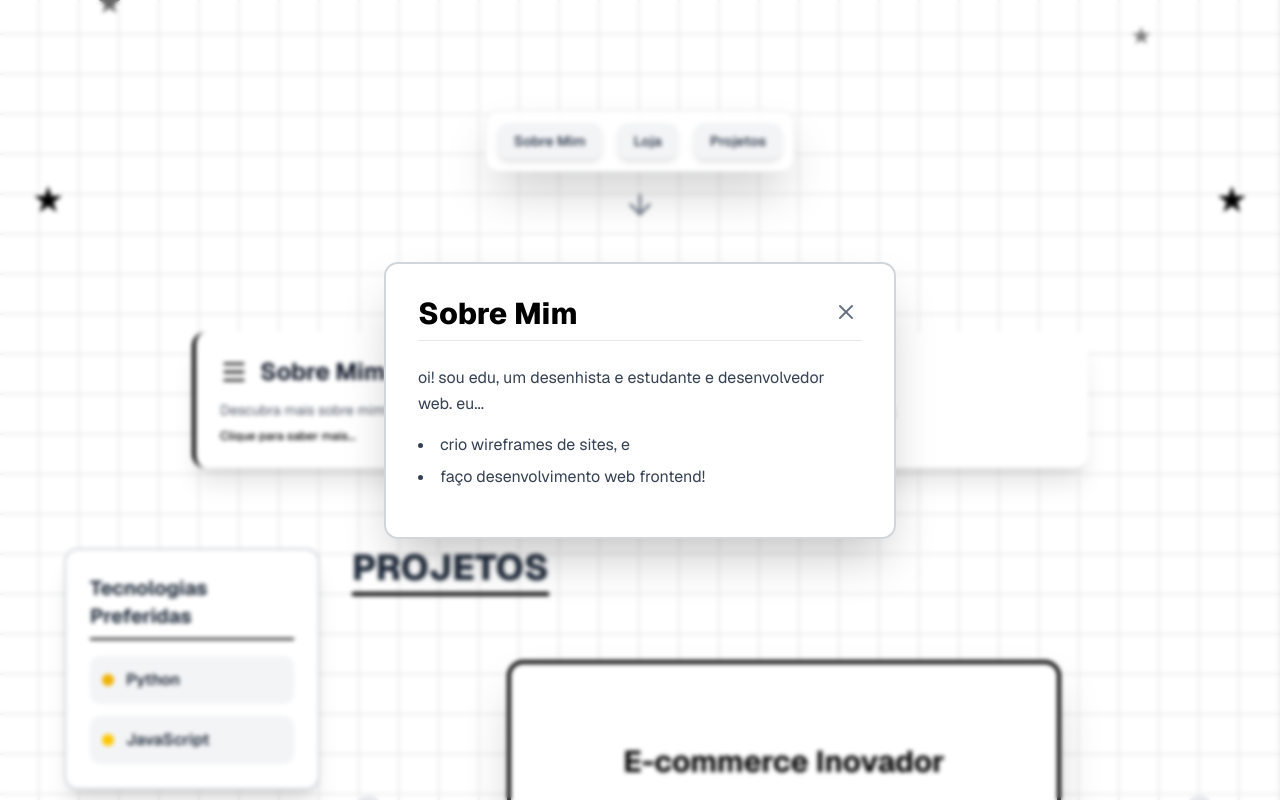
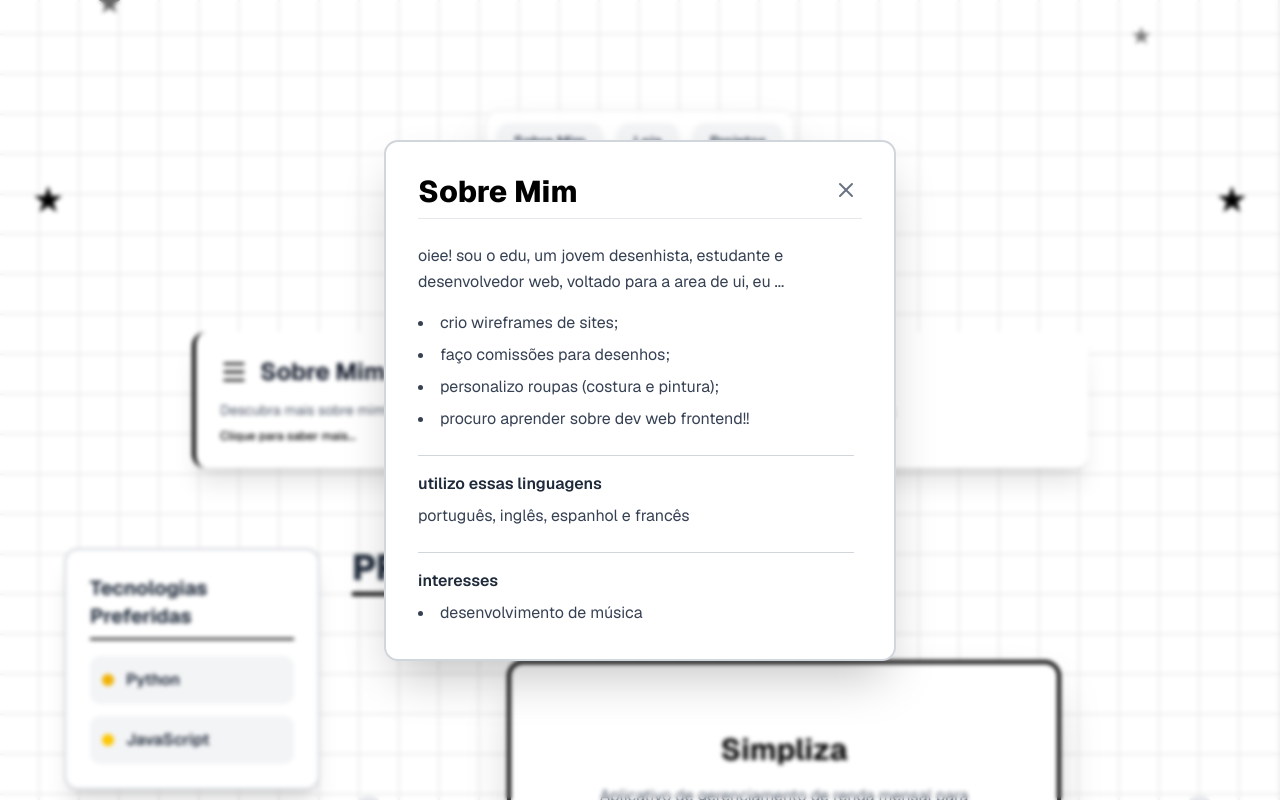
Before and after one commit to EduardoRomaniniPessoa/portifolio-eduardo-pessoa, a Next.js app in the folder portifolio/: page / in a window 1280 px wide. Both pictures are taken after a click on the element 408 px from the left and 948 px from the top of the page. Shown: the part 548-1348 px from the top of the page. Built offline with nearby package versions, Linux system fonts and the light colour scheme.

Commit message:
documentação, apenax

```diff
--- a/portifolio/src/app/page.jsx
+++ b/portifolio/src/app/page.jsx
@@ -9,9 +9,9 @@ import Squares from '../components/Squares';
 
 // --- Dados Mockados para Demonstração ---
 const MOCK_PROJECTS = [
-  { id: 1, name: "E-commerce Inovador", description: "Uma plataforma de vendas B2C com foco em usabilidade mobile e carregamento rápido.", specs: "Alto desempenho, Acessibilidade AA, SEO otimizado.", langs: ["React", "Next.js", "Tailwind CSS"] },
-  { id: 2, name: "Sistema de Gestão Interna", description: "Dashboard robusto para controle de estoque, finanças e RH.", specs: "Segurança de dados, Integração API Restful, Autenticação JWT.", langs: ["Vue.js", "Node.js (Express)", "MongoDB"] },
-  { id: 3, name: "App de Receitas IA", description: "Aplicativo que gera receitas com base nos ingredientes que o usuário possui.", specs: "Processamento de Linguagem Natural (NLP), UI/UX minimalista.", langs: ["Python (Flask)", "React Native", "GPT-3 API"] },
+  { id: 1, name: "Simpliza", description: "Aplicativo de gerenciamento de renda mensal para microempreendedores (MEI). Desenvolvido como TCC na ETEC.", specs: "Gestão financeira simplificada, Dashboard intuitivo, Controle de receitas e despesas, Relatórios mensais.", langs: ["JavaScript", "Node.js", "React", "MongoDB"], githubUrl: "https://github.com/DanielAzeved0/Simpliza-TCC" },
+  { id: 2, name: "Cerne", description: "Aplicativo mobile modelado para aulas na ETEC. Bloco de notas com funcionalidade de desenho integrada.", specs: "Sincronização em tempo real, Interface intuitiva, Armazenamento em nuvem, Desenho digital.", langs: ["JavaScript", "Firebase", "React Native"], githubUrl: "https://github.com/igorgianeri/projeto-blocodenotas" },
+  { id: 3, name: "Sol do Sertão", description: "Site de restaurante com cardápio digital. Meu primeiro projeto quando cheguei na ETEC - o início da minha jornada.", specs: "Cardápio responsivo, Design intuitivo, Informações do restaurante, Galeria de pratos.", langs: ["HTML", "CSS"], githubUrl: "https://github.com/EduardoRomaniniPessoa/restaurante" },
 ];
 
 
@@ -71,7 +71,7 @@ const ProjectModal = ({ project, onClose }) => {
         aria-modal="true"
       >
         <div className="flex justify-between items-start mb-4 border-b pb-2 border-gray-200 dark:border-gray-700">
-          <h3 className="text-3xl font-extrabold text-black dark:text-white font-serif">{project.name}</h3>
+          <h3 className="text-3xl font-extrabold text-black dark:text-white">{project.name}</h3>
           <button
             onClick={onClose}
             className="p-1 rounded-full text-gray-500 hover:text-red-500 dark:text-gray-400 dark:hover:text-red-400 transition-colors"
@@ -99,6 +99,20 @@ const ProjectModal = ({ project, onClose }) => {
               ))}
             </div>
           </div>
+
+          {project.githubUrl && (
+            <div className="pt-4 flex gap-2">
+              <a
+                href={project.githubUrl}
+                target="_blank"
+                rel="noopener noreferrer"
+                className="flex-1 flex items-center justify-center gap-2 px-4 py-3 bg-black text-white dark:bg-white dark:text-black rounded-lg font-semibold hover:opacity-80 transition-opacity"
+              >
+                <Github size={20} />
+                Ver no GitHub
+              </a>
+            </div>
+          )}
         </div>
       </div>
     </div>
@@ -171,7 +185,7 @@ const InfoModal = ({ info, onClose }) => {
           </button>
         </div>
 
-        <div className="space-y-4 mt-6">
+        <div className="space-y-4 mt-6 max-h-96 overflow-y-auto pr-2">
           {info.content}
         </div>
       </div>
@@ -383,12 +397,29 @@ export default function App() {
               content: (
                 <>
                   <p className="text-gray-700 dark:text-gray-300 leading-relaxed mb-4">
-                    oi! sou edu, um desenhista e estudante e desenvolvedor web. eu...
+                    oiee! sou o edu, um jovem desenhista, estudante e desenvolvedor web, voltado para a area de ui, eu ...
                   </p>
-                  <ul className="list-disc list-inside space-y-2 text-gray-700 dark:text-gray-300 mb-4">
-                    <li>crio wireframes de sites, e</li>
-                    <li>faço desenvolvimento web frontend!</li>
+                  <ul className="list-disc list-inside space-y-2 text-gray-700 dark:text-gray-300 mb-6">
+                    <li>crio wireframes de sites;</li>
+                    <li>faço comissões para desenhos;</li>
+                    <li>personalizo roupas (costura e pintura);</li>
+                    <li>procuro aprender sobre dev web frontend!!</li>
                   </ul>
+
+                  <div className="border-t border-gray-300 dark:border-gray-600 pt-4 mb-6">
+                    <h4 className="font-semibold text-gray-800 dark:text-white mb-2">utilizo essas linguagens</h4>
+                    <p className="text-gray-700 dark:text-gray-300">português, inglês, espanhol e francês</p>
+                  </div>
+
+                  <div className="border-t border-gray-300 dark:border-gray-600 pt-4">
+                    <h4 className="font-semibold text-gray-800 dark:text-white mb-2">interesses</h4>
+                    <ul className="list-disc list-inside space-y-1 text-gray-700 dark:text-gray-300">
+                      <li>desenvolvimento de música</li>
+                      <li>zelda</li>
+                      <li>design</li>
+                      <li>arte em geral</li>
+                    </ul>
+                  </div>
                 </>
               )
             })}
```
Also changed, not shown: 1 other file (tests, documents, lock files or other folders).
